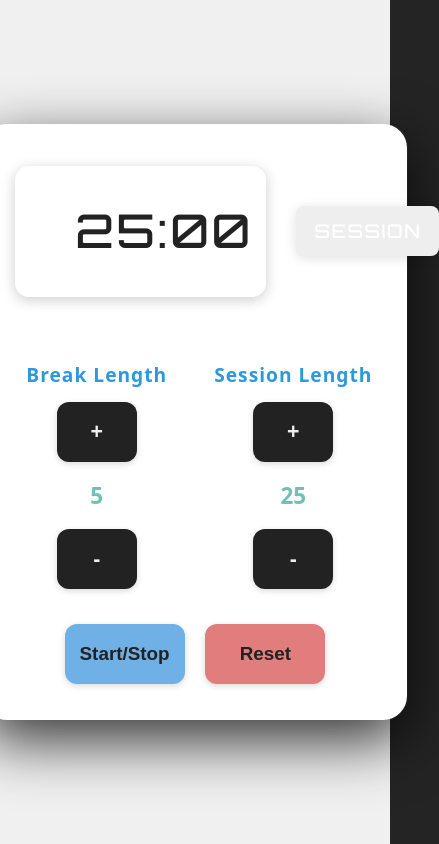
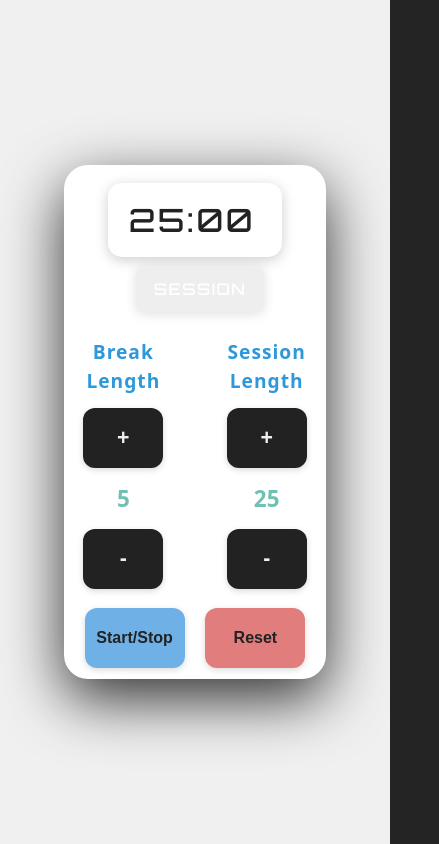
Before and after one commit to de-mind/my-25-5-clock, a React (Vite) app: page / in a window 390 px wide. Shown: the whole page, 439 px wide, since content can reach past the window. Built offline with nearby package versions, Linux system fonts and the light colour scheme.

Commit message:
Mejoro tamaño y ubicacion de elementos. Agrego ajuste responsivo

```diff
--- a/src/App.css
+++ b/src/App.css
@@ -10,7 +10,7 @@ body {
 .clock-container {
   display: flex;
   flex-direction: column;
-  gap: 2rem;
+  gap: 1rem;
   width: 360px;
   background: linear-gradient(145deg, #1a1a1a 0%, #0f0f0f 100%);
   border-radius: 24px;
@@ -25,17 +25,17 @@ body {
 .display-row {
   display: flex;
   align-items: center;
-  justify-content: flex-start;
-  gap: 1.3rem;
-  margin-bottom: 2rem;
+  justify-items: center;
+  gap: 1rem;
+  margin-bottom: 1rem;
 }
 
 #time-left {
   font-family: 'Orbitron', 'Courier New', monospace;
   color: #fff;
-  font-size: 2.9rem;
+  font-size: 2.5rem;
   letter-spacing: 2.5px;
-  padding: 0.66em 1.3em;
+  padding: 0.5em 1em 0.5em 0.7em;
   border-radius: 14px;
   background: #222;
   box-shadow: 0 3px 14px rgba(0,0,0,0.2);
@@ -46,7 +46,7 @@ body {
 #timer-label {
   font-family: 'Orbitron', Arial, sans-serif;
   color: #2d98da;
-  font-size: 1.18rem;
+  font-size: 1rem;
   font-weight: bold;
   margin-left: 10px;
   background: #181818;
@@ -163,9 +163,8 @@ button:hover {
   margin-top: 0.2rem;
 }
 
-@import url('https://fonts.googleapis.com/css2?family=Orbitron:wght@500&display=swap');
 
-@media (prefers-color-scheme: light) {
+@media (prefers-color-scheme: light ) {
   body { background-color: #f0f0f0; }
   .clock-container { background: #fff; }
   #timer-label { color: #6fb1e7; background: #eee;}
@@ -177,3 +176,29 @@ button:hover {
   #reset { background: #e27d7d; }
   #start_stop { background: #6fb1e7; }
 }
+
+@media (max-width: 600px) {
+  .clock-container {
+    width: 70%;
+    padding: 5% 2% 3% 2%;
+  }
+  .display-row {
+    flex-direction: column;
+    gap: 0.6rem;
+    margin-bottom: 0.6rem;
+  }
+  #time-left {
+    font-size: 2rem;
+    padding: 0.4em 0.8em 0.4em 0.6em;
+  }
+  .length-buttons-vertical {
+    width: 50%;
+    gap: 0.4rem;
+  }
+  #start_stop, #reset {
+    min-width: 100px;
+    font-size: 1rem;
+    height: 50px;
+  }
+
+}
```
